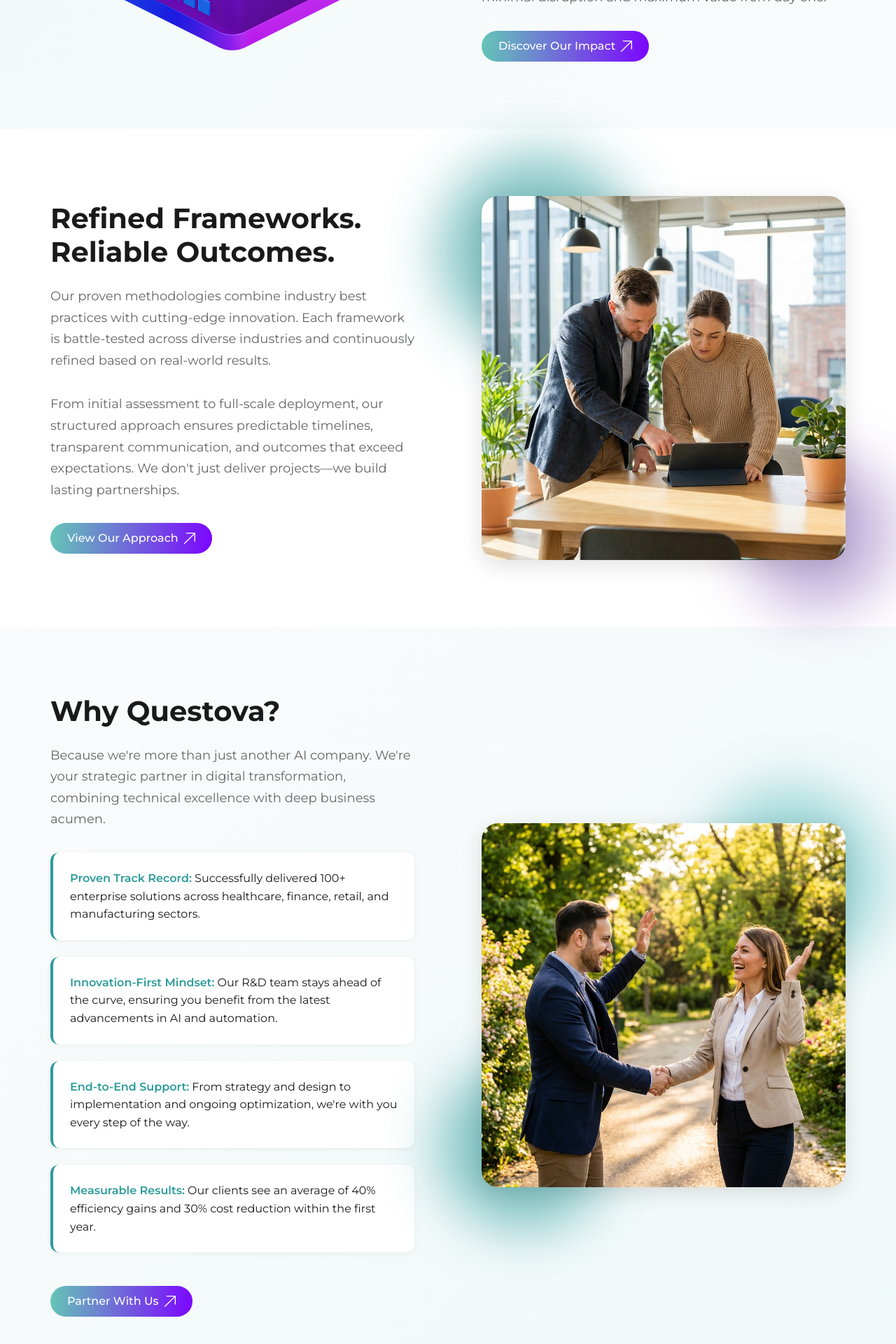
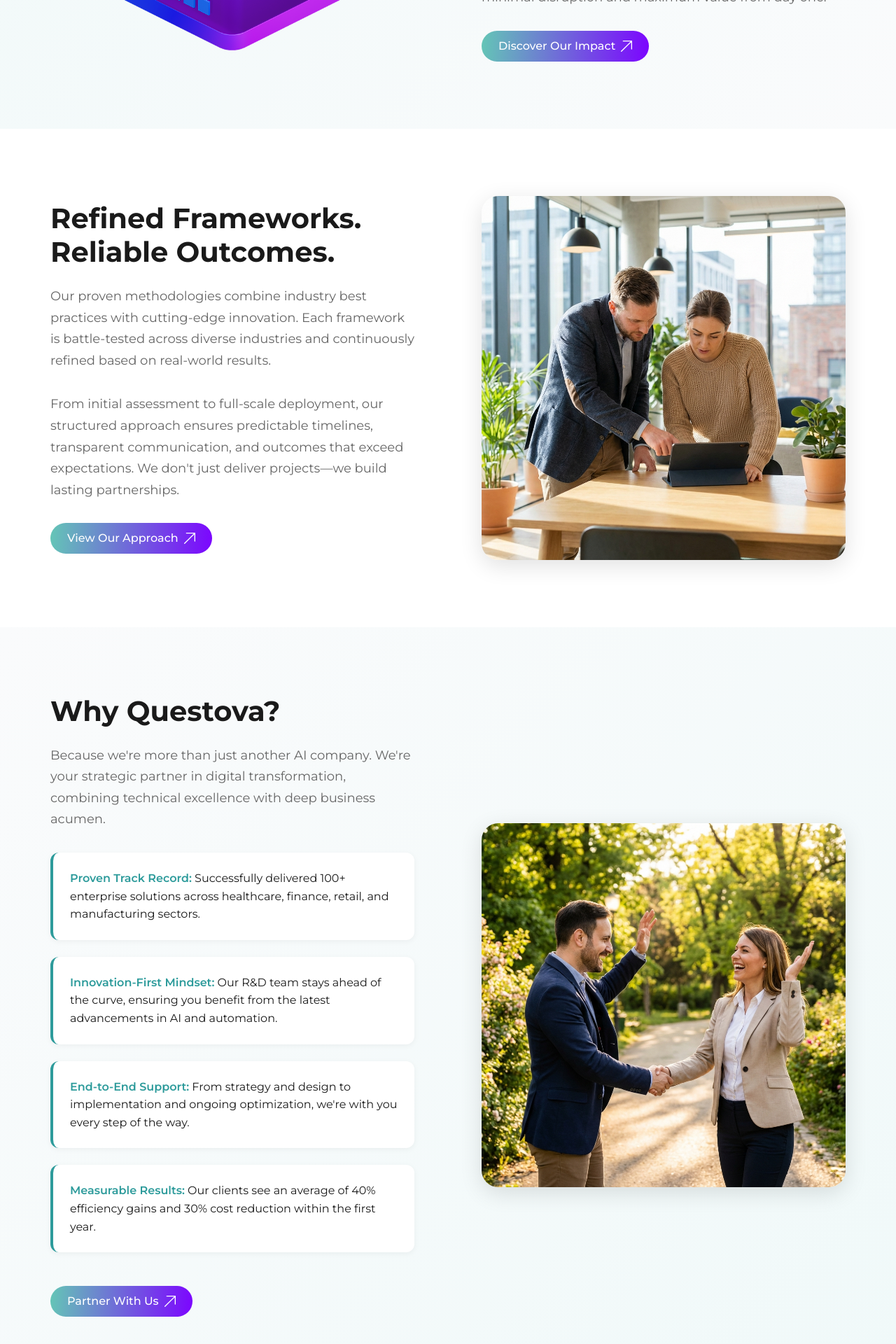
Before and after one commit to rohitjoshihere/QUENTOVA, a Next.js app: page / in a window 1280 px wide. Shown: the part 2208-4128 px from the top of the page at 70% size. Built offline with nearby package versions, Linux system fonts and the light colour scheme.

Commit message:
margin fixed

```diff
--- a/components/Frameworks.js
+++ b/components/Frameworks.js
@@ -28,8 +28,8 @@
                                 height={600}
                             />
                         </div>
-                        <div className={`${styles.blob} ${styles.blob4}`}></div>
-                        <div className={`${styles.blob} ${styles.blob5}`}></div>
+                        {/* <div className={`${styles.blob} ${styles.blob4}`}></div> */}
+                        {/* <div className={`${styles.blob} ${styles.blob5}`}></div> */}
                     </div>
                 </div>
             </div>
--- a/components/WhyQuestova.js
+++ b/components/WhyQuestova.js
@@ -39,8 +39,8 @@
                                 height={600}
                             />
                         </div>
-                        <div className={`${styles.blob} ${styles.blob6}`}></div>
-                        <div className={`${styles.blob} ${styles.blob7}`}></div>
+                        {/* <div className={`${styles.blob} ${styles.blob6}`}></div> */}
+                        {/* <div className={`${styles.blob} ${styles.blob7}`}></div> */}
                     </div>
                 </div>
             </div>
```
